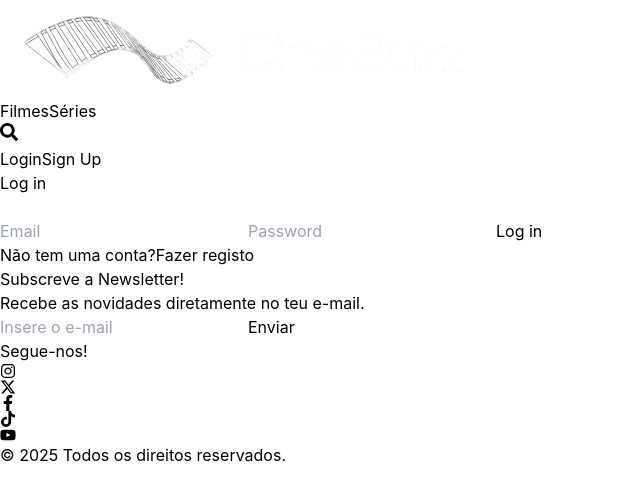
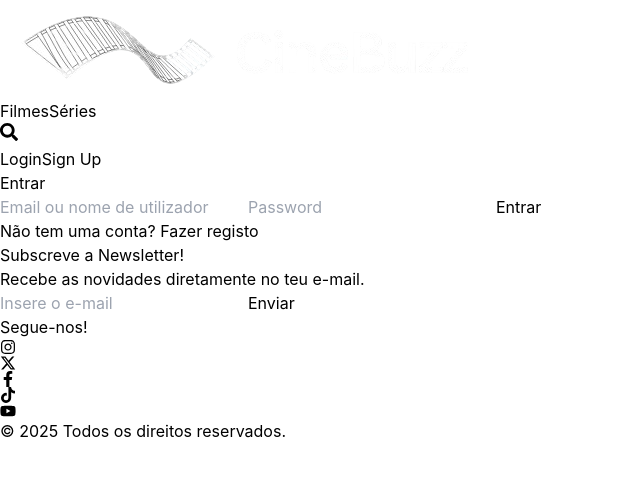
Before and after one commit to rodrigograca9/CineBuzz, a React (Vite) app: page /login in a window 1280 px wide. Shown: the top 500 px of the page, without its empty margins (0-640 px from the left). Built offline with nearby package versions, Linux system fonts and the light colour scheme.

Commit message:
Add files via upload

```diff
--- a/src/pages/Login.jsx
+++ b/src/pages/Login.jsx
@@ -1,56 +1,153 @@
-import React,{useState} from 'react'
-import supabase from '../helper/supabaseClient'
+import React, { useState } from 'react';
+import supabase from '../helper/supabaseClient';
 import { Link, useNavigate } from "react-router-dom";
 
 function Login() {
   const navigate = useNavigate();
-  const [email, setEmail] = useState("");
+  const [identifier, setIdentifier] = useState(""); // Pode ser email ou username
   const [password, setPassword] = useState("");
   const [message, setMessage] = useState("");
+  const [messageType, setMessageType] = useState("error");
+  const [isLoading, setIsLoading] = useState(false);
 
   const handleSubmit = async (event) => {
-   event.preventDefault();
-   setMessage("");
+    event.preventDefault();
+    setMessage("");
+    setIsLoading(true);
 
-   const {data, error} = await supabase.auth.signInWithPassword({
-     email: email,
-     password: password,
-    });
+    try {
+      // Verifica se o identificador é um email ou username
+      const isEmail = identifier.includes('@');
 
-    if (error) {
-     setMessage(error.message);
-     setEmail("");
-     setPassword("");
-     return;
+      if (isEmail) {
+        // Login diretamente com email e password
+        const { data, error } = await supabase.auth.signInWithPassword({
+          email: identifier,
+          password: password,
+        });
+
+        if (error) {
+          handleLoginError(error);
+          return;
+        }
+
+        if (data) {
+          handleLoginSuccess();
+        }
+      } else {
+        // É um nome de utilizador, precisamos buscar o email correspondente
+        const { data: userData, error: userError } = await supabase
+          .from('users')
+          .select('email')
+          .eq('username', identifier)
+          .single();
+
+        if (userError || !userData) {
+          setMessage("Nome de utilizador não encontrado.");
+          setMessageType("error");
+          setPassword("");
+          setIsLoading(false);
+          return;
+        }
+
+        // Agora temos o email, podemos fazer login
+        const { data, error } = await supabase.auth.signInWithPassword({
+          email: userData.email,
+          password: password,
+        });
+
+        if (error) {
+          handleLoginError(error);
+          return;
+        }
+
+        if (data) {
+          handleLoginSuccess();
+        }
+      }
+    } catch (unexpectedError) {
+      setMessage("Ocorreu um erro inesperado.");
+      setMessageType("error");
+      console.error(unexpectedError);
+      setIsLoading(false);
     }
+  };
 
-    if(data){
-     navigate("/");
-     return null;
+  // Função para lidar com erros de login
+  const handleLoginError = (error) => {
+    if (error.message.includes("Invalid login credentials")) {
+      setMessage("Credenciais incorretas.");
+    } else {
+      setMessage(`Erro ao entrar: ${error.message}`);
     }
+    setMessageType("error");
+    setPassword("");
+    setIsLoading(false);
+  };
 
+  // Função para lidar com login bem-sucedido
+  const handleLoginSuccess = () => {
+    setMessage("Login bem-sucedido! A redirecionar...");
+    setMessageType("success");
 
+    // Redirecionar para a página principal após 1.5 segundos
+    setTimeout(() => {
+      navigate("/");
+    }, 1500);
   };
+
   return (
-    <div>
-      <h2>Log in</h2>
-      <br />
-      {message && <span>{message}</span>}
-      <form onSubmit={handleSubmit}>
-        <input
-        onChange={(e)=> setEmail(e.target.value)}
-        value={email}
-        type="email" placeholder="Email" required/>
-        <input
-        onChange={(e)=> setPassword(e.target.value)}
-        value={password}
-        type="password" placeholder="Password" required/>
-        <button type="submit">Log in</button>
-      </form>
-      <span>Não tem uma conta?</span>
-      <Link to="/register">Fazer registo</Link>
+    <div className="flex flex-col items-center justify-center min-h-screen bg-gray-900 p-6">
+      <div className="bg-gray-800 shadow-lg rounded-2xl p-8 w-full max-w-md mt-[-90px]">
+        <h2 className="text-2xl font-semibold text-center text-white mb-4">Entrar</h2>
+
+        {/* Mensagem de erro ou sucesso com ícone */}
+        {message && (
+          <div className={`p-3 rounded-lg mb-4 flex items-center ${
+            messageType === "success" ? "bg-green-900/50 text-green-400" : "bg-orange-900/50 text-orange-400"
+          }`}>
+            <span className="mr-2">
+              {messageType === "success" ? "✓" : "⚠️"}
+            </span>
+            <p className="text-sm">{message}</p>
+          </div>
+        )}
+
+        <form onSubmit={handleSubmit} className="flex flex-col space-y-4">
+          <input
+            className="border border-gray-600 bg-gray-700 text-white rounded-lg p-2 focus:outline-none focus:ring-2 focus:ring-blue-500"
+            onChange={(e) => setIdentifier(e.target.value)}
+            value={identifier}
+            type="text"
+            placeholder="Email ou nome de utilizador"
+            required
+          />
+          <input
+            className="border border-gray-600 bg-gray-700 text-white rounded-lg p-2 focus:outline-none focus:ring-2 focus:ring-blue-500"
+            onChange={(e) => setPassword(e.target.value)}
+            value={password}
+            type="password"
+            placeholder="Password"
+            required
+          />
+
+          <button
+            type="submit"
+            className="bg-blue-500 text-white rounded-lg py-2 hover:bg-blue-600 transition flex justify-center items-center"
+            disabled={isLoading}
+          >
+            {isLoading ? (
+              <span className="inline-block w-4 h-4 border-2 border-white border-t-transparent rounded-full animate-spin mr-2"></span>
+            ) : null}
+            Entrar
+          </button>
+        </form>
+        <p className="text-center text-sm text-gray-400 mt-4">
+          Não tem uma conta? <Link to="/register" className="text-blue-400 hover:underline">Fazer registo</Link>
+        </p>
+      </div>
     </div>
-  )
+  );
 }
 
-export default Login
+export default Login;
--- a/src/pages/Register.jsx
+++ b/src/pages/Register.jsx
@@ -1,18 +1,27 @@
 import React, { useState } from "react";
 import supabase from "../helper/supabaseClient";
-import { Link } from "react-router-dom";
+import { Link, useNavigate } from "react-router-dom"; // Adicionei useNavigate
 
 function Register() {
   const [username, setUsername] = useState("");
   const [email, setEmail] = useState("");
   const [password, setPassword] = useState("");
   const [message, setMessage] = useState("");
-  const [messageType, setMessageType] = useState(""); // Novo estado para definir o tipo de mensagem
+  const [messageType, setMessageType] = useState("");
+  const navigate = useNavigate(); // Hook para navegação
 
   const handleSubmit = async (event) => {
     event.preventDefault();
     setMessage("");
 
+    // Validação de campos
+    if (password.length < 6) {
+      setMessage("A password deve ter pelo menos 6 caracteres.");
+      setMessageType("error");
+      return;
+    }
+
+    try {
       // Criar usuário no Supabase Auth
       const { data, error } = await supabase.auth.signUp({
         email,
@@ -20,54 +29,80 @@ function Register() {
       });
 
       if (error) {
-      setMessage(error.message);
-      setMessageType("error"); // Define como erro
+        // Mensagens de erro personalizadas baseadas no tipo de erro
+        if (error.message.includes("Email already registered")) {
+          setMessage("Este email já está registado.");
+        } else if (error.message.includes("Password should be")) {
+          setMessage("A senha não atende aos requisitos mínimos de segurança.");
+        } else if (error.message.includes("User already registered")) {
+          setMessage("Nome de utilizador ou email já em uso.");
+        } else if (error.message.includes("Invalid email")) {
+          setMessage("Por favor, insira um endereço de email válido.");
+        } else {
+          setMessage(`Erro ao criar conta: ${error.message}`);
+        }
+        setMessageType("error");
         return;
       }
 
       if (data?.user) {
-      const userId = data.user.id; // ID do usuário gerado pelo Supabase Auth
+        const userId = data.user.id;
 
         // Inserir os dados na tabela "users"
         const { error: insertError } = await supabase.from("users").insert([
           {
-          uid: userId, // Agora esse campo está correto
+            uid: userId,
             username,
             email,
           },
         ]);
 
         if (insertError) {
-        setMessage(insertError.message);
-        setMessageType("error"); // Define como erro
+          // Mensagens personalizadas para erros de inserção
+          if (insertError.message.includes("duplicate key")) {
+            setMessage("Nome de utilizador já em uso.");
+          } else {
+            setMessage(`Erro ao guardar os dados: ${insertError.message}`);
+          }
+          setMessageType("error");
           return;
         }
 
-      setMessage("Conta criada com sucesso!");
-      setMessageType("success"); // Define como sucesso
-    }
+        setMessage("Conta criada com sucesso! A redirecionar...");
+        setMessageType("success");
 
         // Limpar os campos
         setUsername("");
         setEmail("");
         setPassword("");
+
+        // Redirecionar para a página de login após 1.5 segundos
+        setTimeout(() => {
+          navigate('/login');
+        }, 1500);
+      }
+    } catch (unexpectedError) {
+      setMessage("Ocorreu um erro inesperado.");
+      setMessageType("error");
+      console.error(unexpectedError);
+    }
   };
 
   return (
     <div className="flex flex-col items-center justify-center min-h-screen bg-gray-900 p-6">
-      {/* Ajustei a margem para trazer a caixa um pouco mais para cima */}
       <div className="bg-gray-800 shadow-lg rounded-2xl p-8 w-full max-w-md mt-[-90px]">
         <h2 className="text-2xl font-semibold text-center text-white mb-4">Criar Conta</h2>
 
-        {/* Mensagem de erro ou sucesso com cor dinâmica */}
+        {/* Mensagem de erro ou sucesso com ícone */}
         {message && (
-          <p
-            className={`text-center text-sm mb-4 ${
-              messageType === "success" ? "text-green-400" : "text-orange-400"
-            }`}
-          >
-            {message}
-          </p>
+          <div className={`p-3 rounded-lg mb-4 flex items-center ${
+            messageType === "success" ? "bg-green-900/50 text-green-400" : "bg-orange-900/50 text-orange-400"
+          }`}>
+            <span className="mr-2">
+              {messageType === "success" ? "✓" : "⚠️"}
+            </span>
+            <p className="text-sm">{message}</p>
+          </div>
         )}
 
         <form onSubmit={handleSubmit} className="flex flex-col space-y-4">
@@ -94,7 +129,10 @@ function Register() {
             type="password"
             placeholder="Password"
             required
+            minLength={6}
           />
+          <div className="text-xs text-gray-400 -mt-2">A password deve conter pelo menos 6 caracteres</div>
+
           <button
             type="submit"
             className="bg-blue-500 text-white rounded-lg py-2 hover:bg-blue-600 transition"
```
Also changed, not shown: src/components/navbar.jsx (+118 -12 lines). Lines whose indentation alone changed are shown as unchanged.
